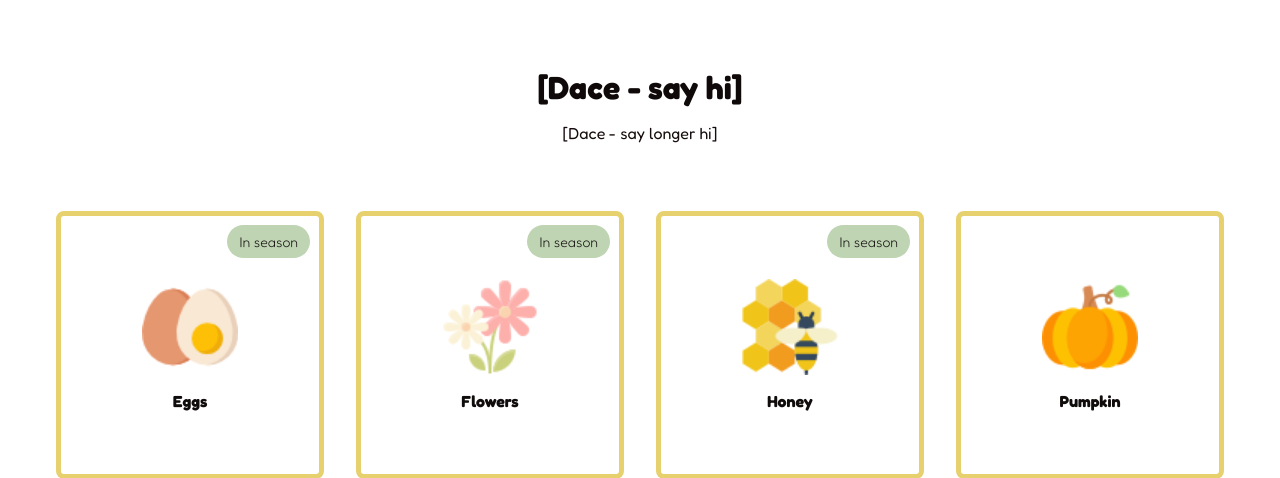
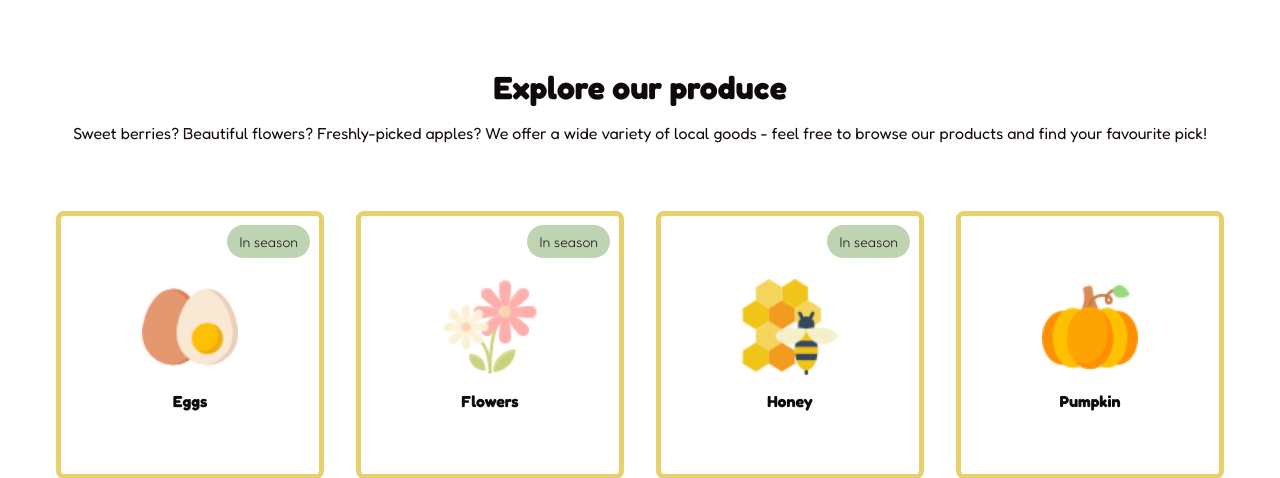
Before and after one commit to dacelensa/webdevexam, a Flask app: page /produce in a window 1280 px wide. Shown: the part 56-534 px from the top of the page. Run offline with Flask 3, Linux system fonts and the light colour scheme; some libraries are stand-ins or nearby versions.

Commit message:
Added text for the produce page

```diff
--- a/templates/produce.html
+++ b/templates/produce.html
@@ -7,10 +7,11 @@
 {% block content %}
 <section class="welcome">
     <h1 class="welcome-title">
-        [Dace - say hi]
+        Explore our produce
     </h1>
     <p class="welcome-text">
-        [Dace - say longer hi]
+        Sweet berries? Beautiful flowers? Freshly-picked apples? We offer a wide variety of local goods - feel free to
+        browse our products and find your favourite pick!
     </p>
 </section>
 <section class="list-of-produce">
```
